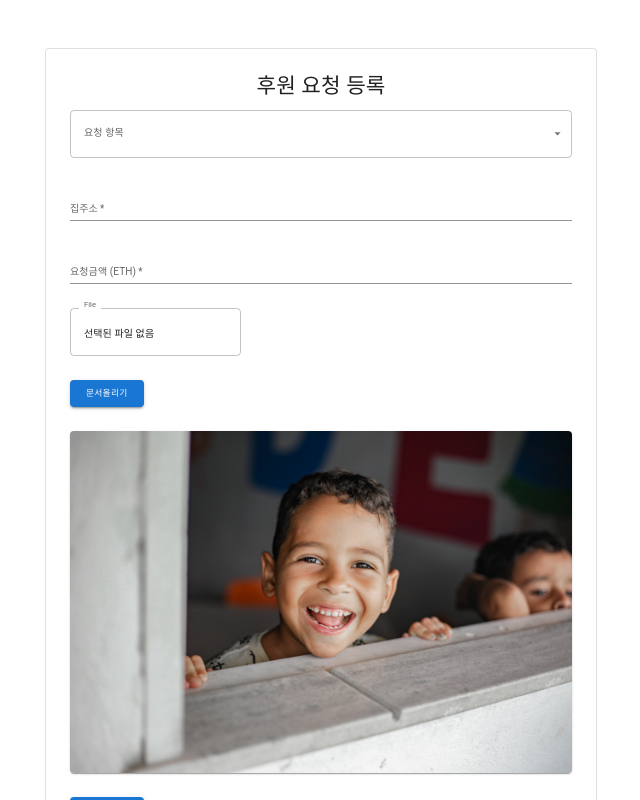
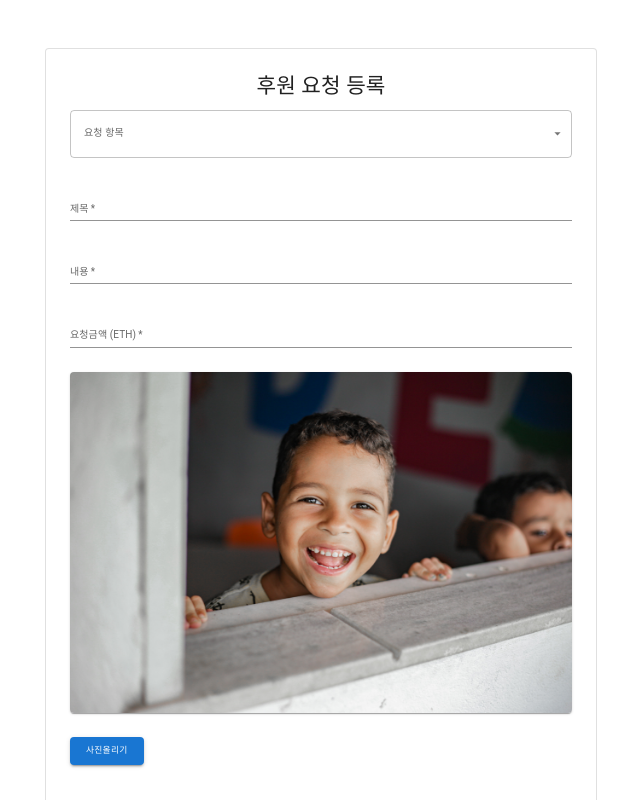
Before and after one commit to Donation-Project/frontend, a React (Create React App) app in the folder client/: page /post-RegistrationPage in a window 1280 px wide. Shown: the top 800 px of the page, without its empty margins (319-959 px from the left). Built offline with nearby package versions, Linux system fonts and the light colour scheme; the HTML template or start-up script is replaced by a standard one.

Commit message:
회원가입

```diff
--- a/client/src/component/page/Member/NewMemberPage.jsx
+++ b/client/src/component/page/Member/NewMemberPage.jsx
@@ -1,27 +1,42 @@
 //#region react
 import React, { useState, useEffect } from 'react';
 import { useNavigate } from "react-router-dom";
+import axios from 'axios';
 //#endregion
+
 //#region mui
-import { Avatar, Button, CssBaseline, TextField, FormControlLabel, Checkbox, Link, Grid, Box, Typography, Container } from '@mui/material';
+import { Alert, Avatar, Button, CssBaseline, TextField, FormControlLabel, Stack, Link, Grid, Box, Typography, Container } from '@mui/material';
 import LockOutlinedIcon from '@mui/icons-material/LockOutlined';
 //#endregion
-
 
 export default function NewMemberPage() {
 
     const navigate = useNavigate();
 
     //#region useState
-    const [email, setEmail] = useState("");
-    const [name, setName] = useState("");
-    const [pw, setPw] = useState("");
+    const [useremail, setUseremail] = useState("");
+    const [username, setUsername] = useState("");
+    const [userpassword, setUserpassword] = useState("");
     const [MetaMaskAcc, setMetaMaskAcc] = useState("");
+    const BASEURL = "http://43.201.100.161:8080/"
     //#endregion
+    const instance = axios.create({
+        baseURL: BASEURL
+    });
 
     //#region 회원가입 버튼(이벤트)
-    function Sign_up() {
-        navigate("/post-LoginPage");
+    async function Sign_up() {
+        await instance.post('/api/join', {
+            email: useremail, name: username, password: userpassword
+        }).then(function (response) {
+            if(response.data.success){
+                alert("회원가입 성공")
+                navigate("/post-LoginPage")
+            }
+        }).catch(function (error) {
+            alert(`${error.response.data.error.errorMessage}`);
+            window.location.replace("post-NewMemberPage")
+        });
     }
     //#endregion
 
@@ -54,10 +69,10 @@ export default function NewMemberPage() {
                                 id="name"
                                 label="이름"
                                 autoFocus
-                                onChange={(e) => setName(e.target.value)}
+                                onChange={(e) => setUsername(e.target.value)}
                             />
                         </Grid>
-                        <Grid item xs={12} sm={8}>
+                        <Grid item xs={12}>
                             <TextField
                                 required
                                 fullWidth
@@ -66,7 +81,7 @@ export default function NewMemberPage() {
                                 type="email"
                                 id="email"
                                 autoComplete="new-id"
-                                onChange={(e) => setEmail(e.target.value)}
+                                onChange={(e) => setUseremail(e.target.value)}
                             />
                         </Grid>
                         <Grid item xs={12}>
@@ -78,7 +93,7 @@ export default function NewMemberPage() {
                                 type="password"
                                 id="password"
                                 autoComplete="new-password"
-                                onChange={(e) => setPw(e.target.value)}
+                                onChange={(e) => setUserpassword(e.target.value)}
                             />
                         </Grid>
                         <Grid item xs={12}>
--- a/client/src/component/page/RegistrationPage.jsx
+++ b/client/src/component/page/RegistrationPage.jsx
@@ -33,7 +33,8 @@ export default function RegistrationPage() {
     //#region uesState 변수
 
     const [requestitem, setRequestitem] = useState("");
-    const [address, setAddress] = useState("");
+    const [title, setTitle] = useState("");
+    const [contents, setContents] = useState("");
     const [price, setPrice] = useState();
     const [files, setFiles] = useState(image1);
     const [docxfiles, DocxsetFiles] = useState("선택된 파일 없음");
@@ -86,12 +87,24 @@ export default function RegistrationPage() {
                             <Grid item xs={12}>
                                 <TextField
                                     required
-                                    id="houseAddress"
-                                    label="집주소"
+                                    id="title"
+                                    label="제목"
                                     fullWidth
                                     variant="standard"
                                     onChange={(e) => {
-                                        setAddress(e.target.value)
+                                        setTitle(e.target.value)
+                                    }}
+                                />
+                            </Grid>
+                            <Grid item xs={12}>
+                                <TextField
+                                    required
+                                    id="Contents"
+                                    label="내용"
+                                    fullWidth
+                                    variant="standard"
+                                    onChange={(e) => {
+                                        setContents(e.target.value)
                                     }}
                                 />
                             </Grid>
@@ -106,21 +119,6 @@ export default function RegistrationPage() {
                                         setPrice(e.target.value)
                                     }}
                                 />
-                            </Grid>
-                            <Grid item xs={12}>
-                                <TextField
-                                    label="File" value={docxfiles}
-                                    InputProps={{
-                                        readOnly: true,
-                                    }}
-                                />
-                            </Grid>
-                            <Grid item xs={12}>
-                                <Button variant="contained" component="label">
-                                    문서올리기
-                                    <input hidden accept="." multiple type="file"
-                                    />
-                                </Button>&nbsp;
                             </Grid>
                             <Grid item xs={12} >
                                 <Card
--- a/client/src/component/ui/MainPageCard.jsx
+++ b/client/src/component/ui/MainPageCard.jsx
@@ -50,8 +50,8 @@ export default function MainPageCard() {
                                 </Typography><br />
                                 <Typography variant="h5" color="text.secondary" >
                                     이 사이트는 블록체인을 활용하여 투명성이 보장된 후원 사이트입니다.
-                                    사용자들은 후원 기록, 후원금액, 후원금 사용내역등을 확인할 수 있으며,
-                                    사용자의 후원 기록들은 블록체인 네트워크 상에 저장되어있으며 블록체인
+                                    사용자들은 후원 기록, 후원금액, 후원금 사용내역등을 확인할 수 있습니다.
+                                    후원 기록들은 블록체인 네트워크 상에 저장되어있으며 블록체인
                                     특성상 블록체인 네트워크에 저장되어 있는 기록은 누구도 변경혹은
                                     제거 할 수 없습니다.
                                 </Typography>
@@ -81,7 +81,7 @@ export default function MainPageCard() {
                     <Grid item xs={8}>
                         <Typography>공백 (나중에 체워놓을거)</Typography>
                     </Grid>
-                </Grid>
+                </Grid>&nbsp;
             </Grid>
         </Grid>
     );
```
